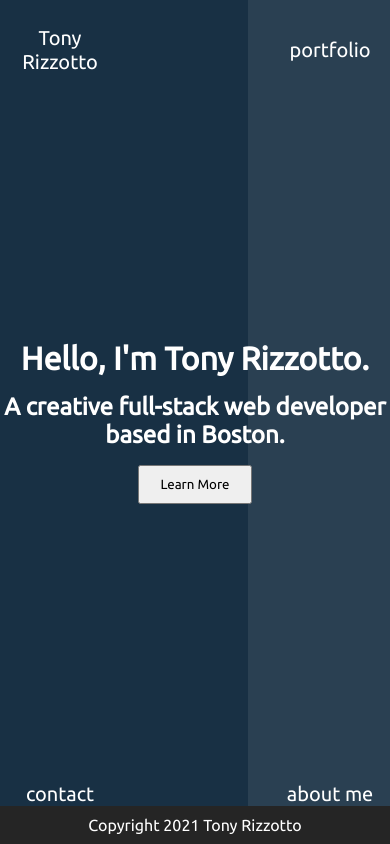
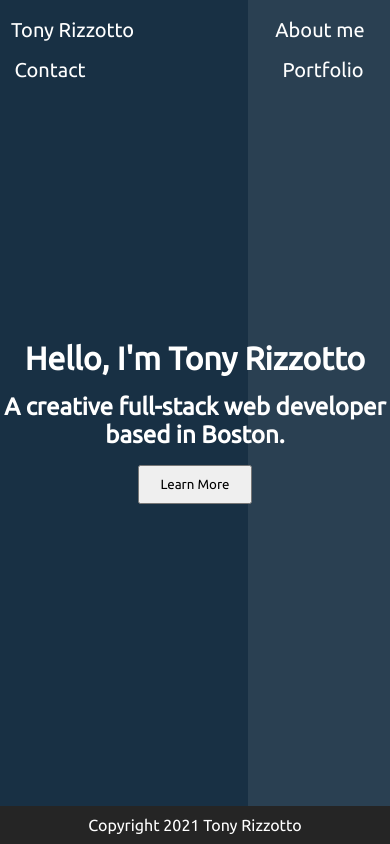
Before and after one commit to tonyrizzotto/portfolio-website, a React (Create React App) app: page / in a window 390 px wide. Built offline with nearby package versions, Linux system fonts and the light colour scheme.

Commit message:
Fixed Project styling and Add: responsive links

```diff
--- a/public/index.css
+++ b/public/index.css
@@ -2,6 +2,7 @@
   margin: 0;
   padding: 0;
   font-family: 'Ubuntu', sans-serif;
+  overflow-x: hidden;
 }
 body {
   background-color: #183044;
@@ -29,24 +30,25 @@ body {
   position: absolute;
   top: 0;
   left: 10px;
+  width: 125px;
 }
 
 #top-right {
   position: absolute;
   top: 0;
-  right: 10px;
+  right: 20px;
 }
 
 #bottom-left {
   position: absolute;
-  bottom: 0;
-  left: 10px;
+  bottom: 10px;
+  left: 20px;
 }
 
 #bottom-right {
   position: absolute;
-  bottom: 0;
-  right: 10px;
+  bottom: 10px;
+  right: 20px;
 }
 
 #portfolio {
@@ -59,7 +61,8 @@ body {
   display: none;
 }
 
-/* Keyframe Transitions @keyframes fade-in {
+/* Keyframe Transitions  */
+@keyframes fade-in {
   0% {
     opacity: 0;
   }
@@ -69,4 +72,22 @@ body {
   100% {
     opacity: 1;
   }
-} */
+}
+
+@media screen and (max-width: 562px) {
+  .link-box {
+    margin-top: 10px;
+    height: 40px;
+  }
+  #top-right {
+    top: 40px;
+    right: 17px;
+  }
+  #bottom-right {
+    top: 0;
+  }
+  #bottom-left {
+    top: 40px;
+    left: 0px;
+  }
+}
--- a/src/components/HomePage.js
+++ b/src/components/HomePage.js
@@ -10,7 +10,7 @@ const HomePage = (props) => {
     <div id="hero" className="hero hero-text">
       <div className="bg-box"></div>
       <div id="home">
-        <h1>Hello, I'm {props.myName}.</h1>
+        <h1>Hello, I'm {props.myName}</h1>
         <h2>A creative full-stack web developer based in Boston.</h2>
         <button id="hero-btn" className="hollow button">
           Learn More
@@ -30,13 +30,13 @@ const HomePage = (props) => {
         Tony Rizzotto
       </div>
       <div id="top-right" className="link-box top-right">
-        portfolio
+        Portfolio
       </div>
       <div id="bottom-left" className="link-box bottom-left">
-        contact
+        Contact
       </div>
       <div id="bottom-right" className="link-box bottom-right">
-        about me
+        About me
       </div>
       <Footer />
     </div>
--- a/src/stylesheets/Projects.css
+++ b/src/stylesheets/Projects.css
@@ -1,41 +1,20 @@
 #project-container {
-  position: relative;
-  left: -370px;
-  overflow-y: scroll;
-  overflow-x: hidden;
-  height: 1000px;
-  width: 500px;
-  transform: rotate(-90deg);
-  transform-origin: right top;
-}
-
-#project-container > .project {
-  height: 300px;
-  width: 350px;
-  transform: rotate(90deg);
-}
-.project {
-  margin: 20px 0;
-}
-/* #project-container {
   display: flex;
   flex-wrap: wrap;
   align-items: center;
   justify-content: center;
   margin: 170px 0;
-  overflow-y: auto;
   overflow-x: hidden;
 }
-#project-container > * {
-  flex: 1 1 33.333333%;
-}
+
 #project-container h1 {
   font-size: 3rem;
   position: absolute;
   top: 100px;
 }
+
 .project {
-  margin: 10px;
+  margin: 5px;
   height: 300px;
   width: 350px;
   background-color: green;
@@ -56,15 +35,10 @@
   color: black;
   font-size: 20px;
   animation: fade-in 0.6s;
-} */
+}
 
-/* @media screen and (max-width: 1000px) {
+@media screen and (max-width: 720px) {
   #project-container {
-    flex-wrap: nowrap;
-    margin: 200px;
+    margin-top: 150px;
   }
-  .project {
-    height: 250px;
-    width: 300px;
-  }
-} */
+}
```
Also changed, not shown: 2 other files (tests, documents, lock files or other folders).
